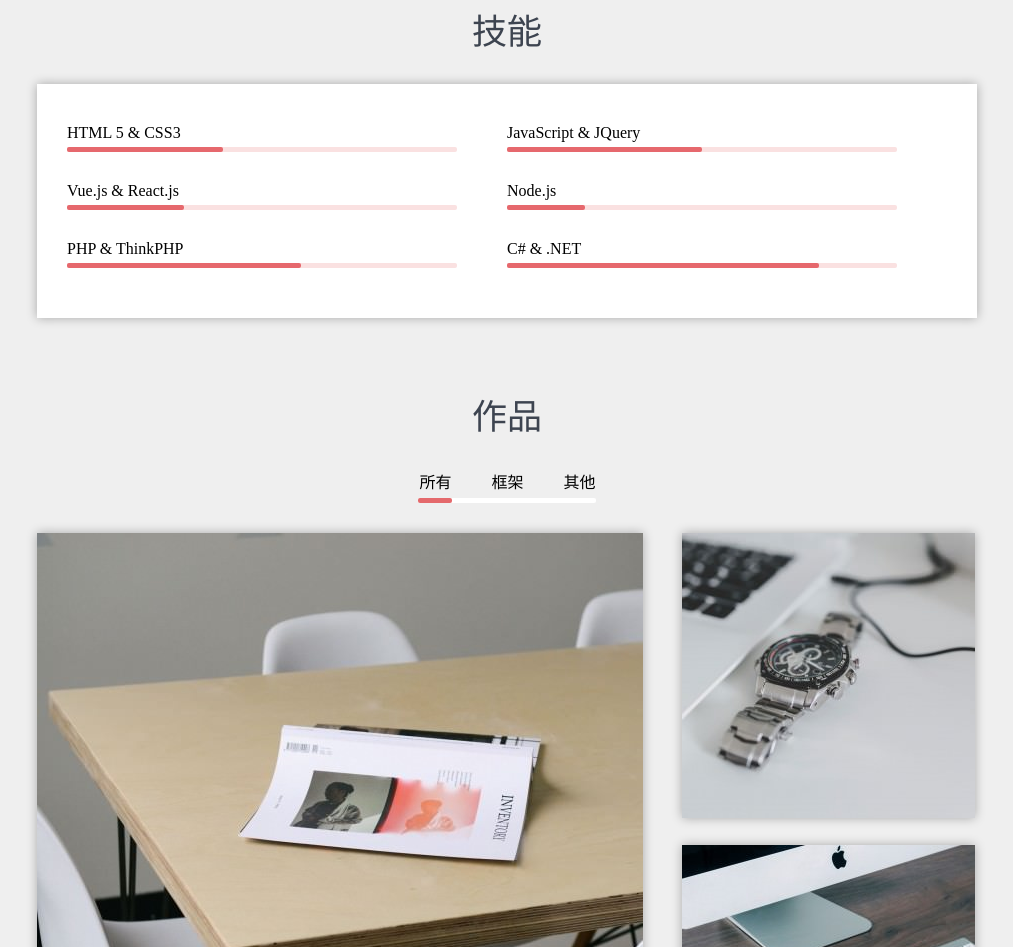
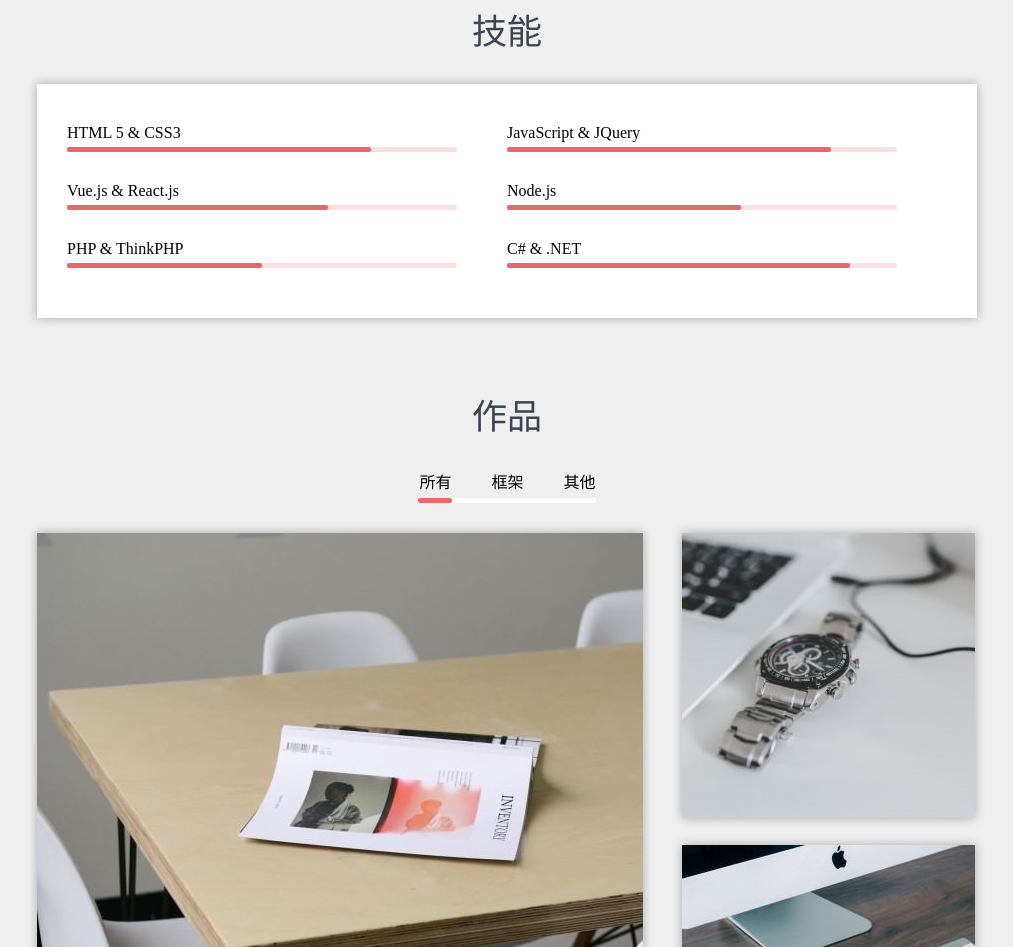
Before and after one commit to Muzlin/resume, a plain HTML site: page index.html in a window 1280 px wide. Shown: the part 960-1907 px from the top of the page, without its empty margins (133-1146 px from the left). Drawn offline with Linux system fonts and the light colour scheme.

Commit message:
edit index

```diff
--- a/index.html
+++ b/index.html
@@ -108,42 +108,42 @@
                 <li>
                     <span>HTML 5 & CSS3</span>
                     <div class="bar-progress">
-                        <span class="bar-inner" style="width:40%;">
+                        <span class="bar-inner" style="width:78%;">
                         </span>
                     </div>
                 </li>
                 <li>
                     <span>JavaScript & JQuery</span>
                     <div class="bar-progress">
-                        <span class="bar-inner" style="width:50%;">
+                        <span class="bar-inner" style="width:83%;">
                         </span>
                     </div>
                 </li>
                 <li>
                     <span>Vue.js & React.js</span>
                     <div class="bar-progress">
-                        <span class="bar-inner" style="width:30%;">
+                        <span class="bar-inner" style="width:67%;">
                         </span>
                     </div>
                 </li>
                 <li>
                     <span>Node.js</span>
                     <div class="bar-progress">
-                        <span class="bar-inner" style="width:20%;">
+                        <span class="bar-inner" style="width:60%;">
                         </span>
                     </div>
                 </li>
                 <li>
                     <span>PHP & ThinkPHP</span>
                     <div class="bar-progress">
-                        <span class="bar-inner" style="width:60%;">
+                        <span class="bar-inner" style="width:50%;">
                         </span>
                     </div>
                 </li>
                 <li>
                     <span>C# & .NET</span>
                     <div class="bar-progress">
-                        <span class="bar-inner" style="width:80%;">
+                        <span class="bar-inner" style="width:88%;">
                         </span>
                     </div>
                 </li>
```
